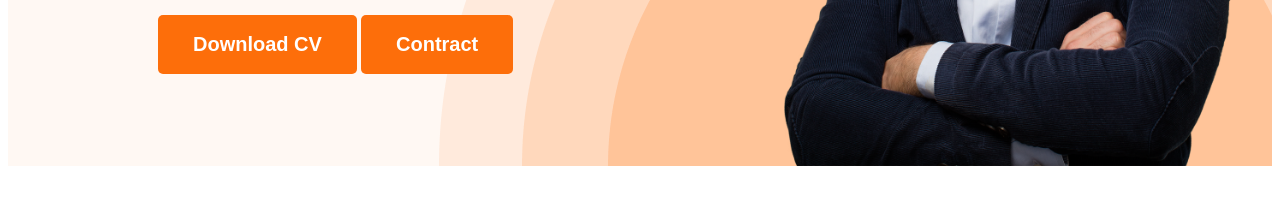
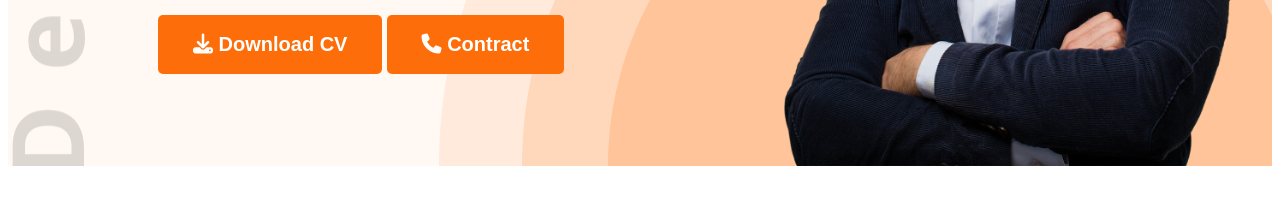
Before and after one commit to moshiur07/developer-protfolio, a plain HTML site: page index.html in a window 1280 px wide. Shown: the part 602-800 px from the top of the page. Drawn offline with nearby package versions, Linux system fonts and the light colour scheme.

Commit message:
completed the first project

```diff
--- a/index.html
+++ b/index.html
@@ -9,6 +9,7 @@
     <link rel="preconnect" href="https://fonts.gstatic.com" crossorigin>
     <link href="https://fonts.googleapis.com/css2?family=Open+Sans:wght@400;600;700;800&display=swap" rel="stylesheet">
     <link rel="stylesheet" href="styles/portfolio.css">
+    <script src="https://kit.fontawesome.com/73f44fecb1.js" crossorigin="anonymous"></script>
 </head>
 
 <body>
@@ -27,8 +28,8 @@
                 <h1 class="banner-title">Mary Hardy</h1>
                 <p class="banner-content">Shot what able cold new see hold.Friendly as an betrayed formerly <br> he.
                     Morning because as to society behaved moments.</p>
-                <button class="button">Download CV</button>
-                <button class="button">Contract</button>
+                <button class="button"><i class="fa-solid fa-download"></i>  Download CV</button>
+                <button class="button"> <i class="fa-solid fa-phone"></i>  Contract</button>
             </div>
             <img class="profile-pic" src="images/hardy.png" alt="">
         </div>
--- a/styles/portfolio.css
+++ b/styles/portfolio.css
@@ -1,8 +1,8 @@
 .header {
     /* background-color: #FFF8F3; */
-    background-image: url(../images/header_bg.png);
+    background-image: url('../images/header_bg.png'), url('../images/developer.png');
     background-repeat: no-repeat;
-    background-position: bottom right;
+    background-position: bottom right, top left ;
 }
 
 /* nav section  */
```
